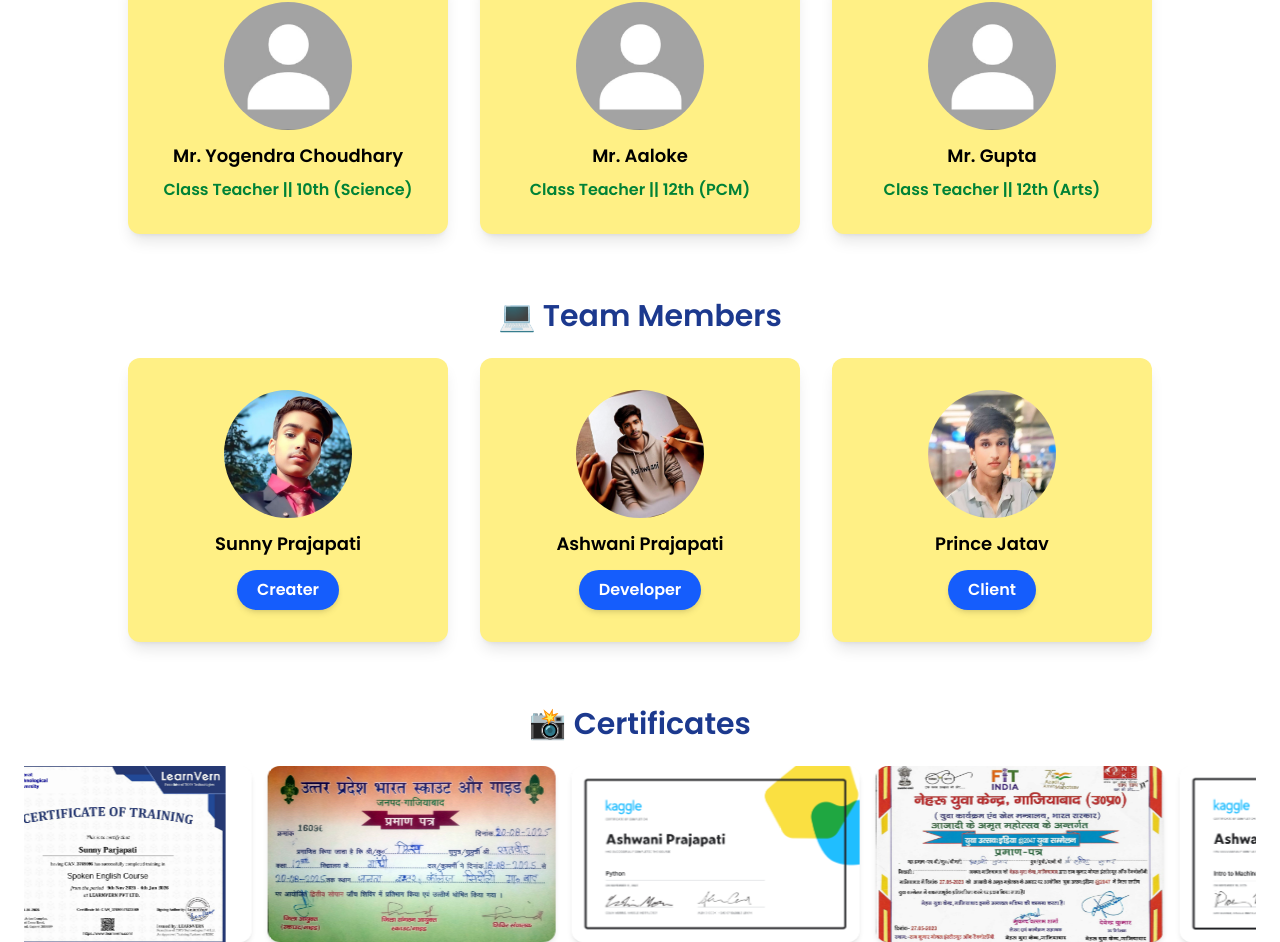
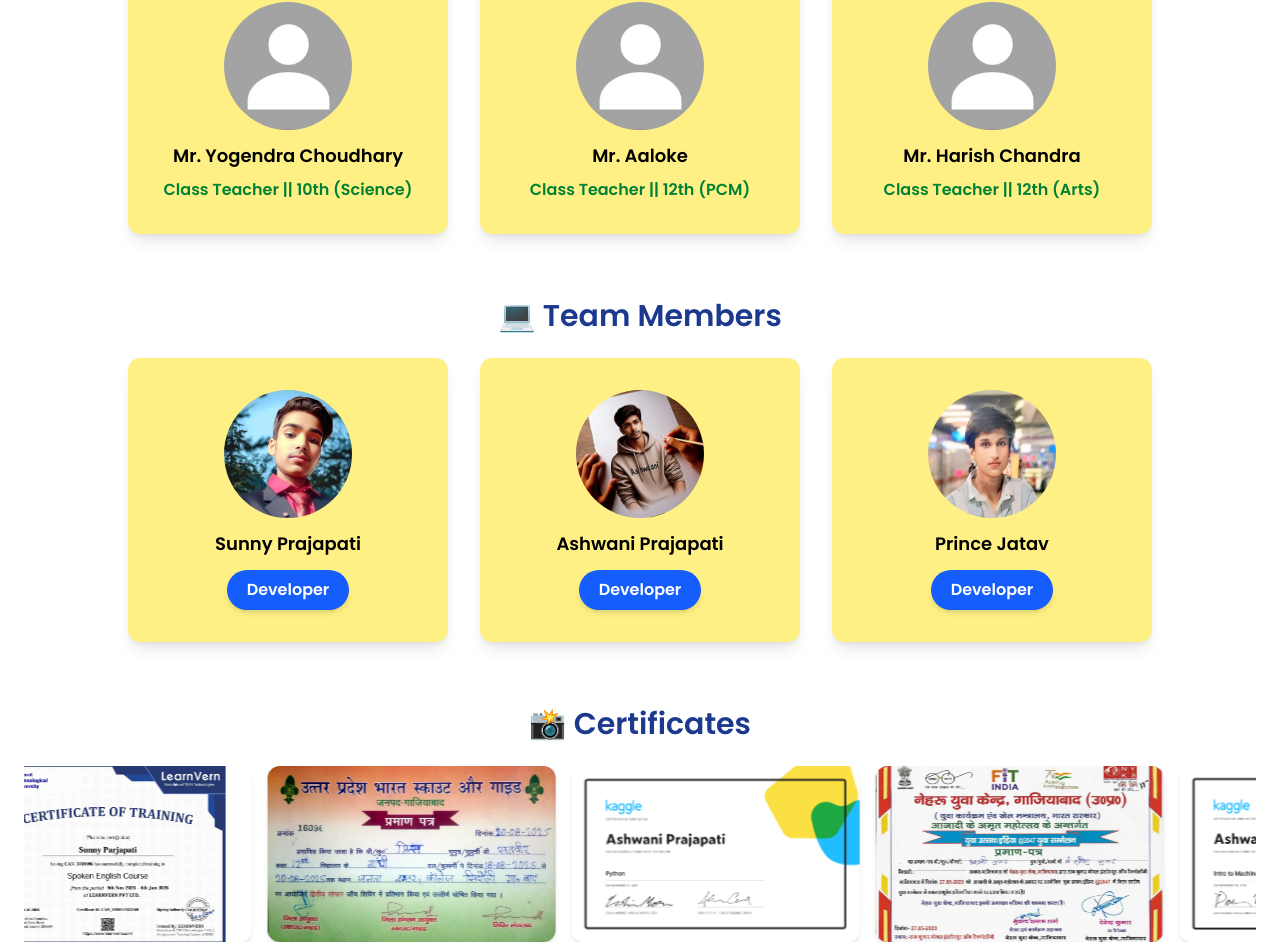
Before and after one commit to Ashwani-Prajapati-844864/India-Republic-Day, a React (Vite) app: page /about in a window 1280 px wide. Shown: the part 962-1904 px from the top of the page. Built offline with nearby package versions, Linux system fonts and the light colour scheme.

Commit message:
name change

```diff
--- a/src/pages/About.jsx
+++ b/src/pages/About.jsx
@@ -56,7 +56,7 @@ const classTeacher = [
   },
   {
     img: "/image/demo.png",
-    name: "Mr. Gupta",
+    name: "Mr. Harish Chandra",
     role: "Class Teacher || 12th (Arts)",
   },
 ];
@@ -65,7 +65,7 @@ const team = [
   {
     img: "/image/sunny.png",
     name: "Sunny Prajapati",
-    role: "Creater",
+    role: "Developer",
   },
   {
     img: "/image/Ashwani.png",
@@ -75,7 +75,7 @@ const team = [
   {
     img: "/image/prince.png",
     name: "Prince Jatav",
-    role: "Client",
+    role: "Developer",
   },
 ];
 
```
